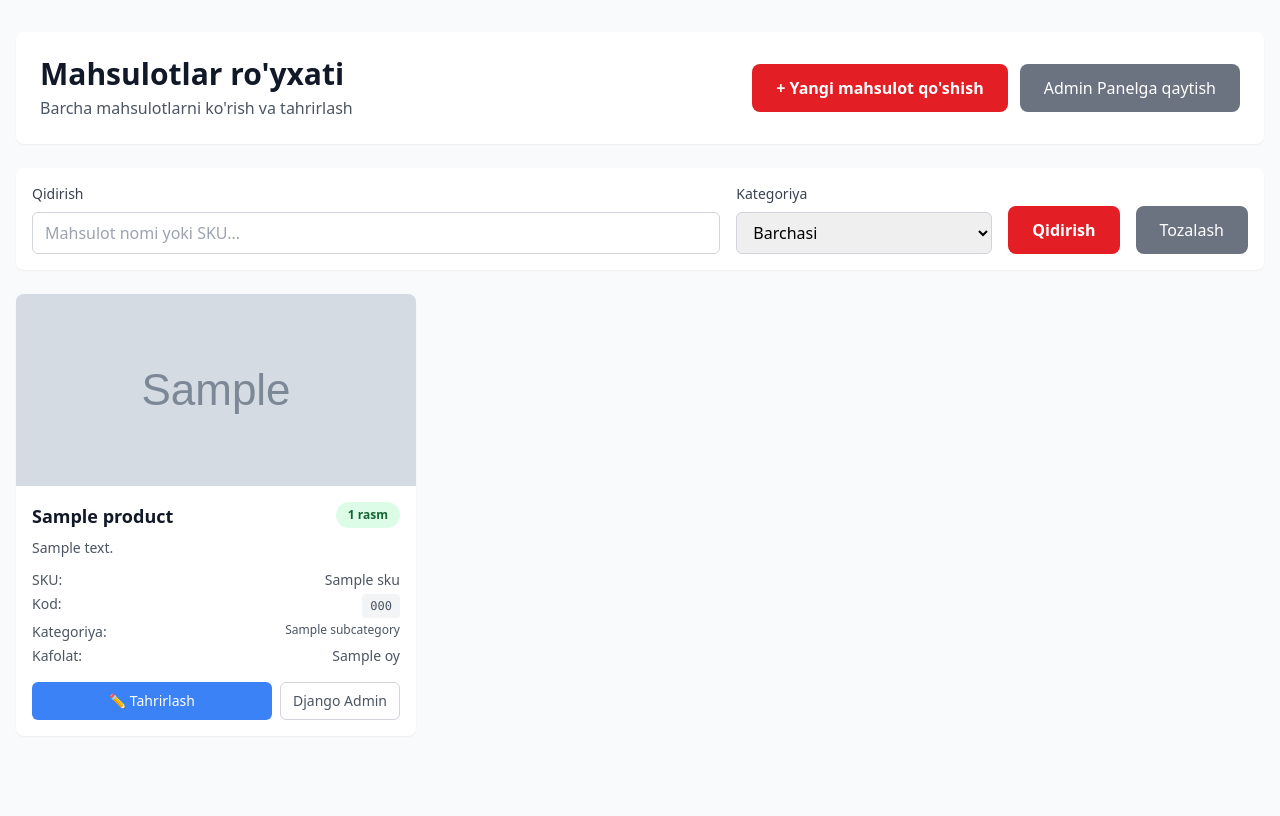
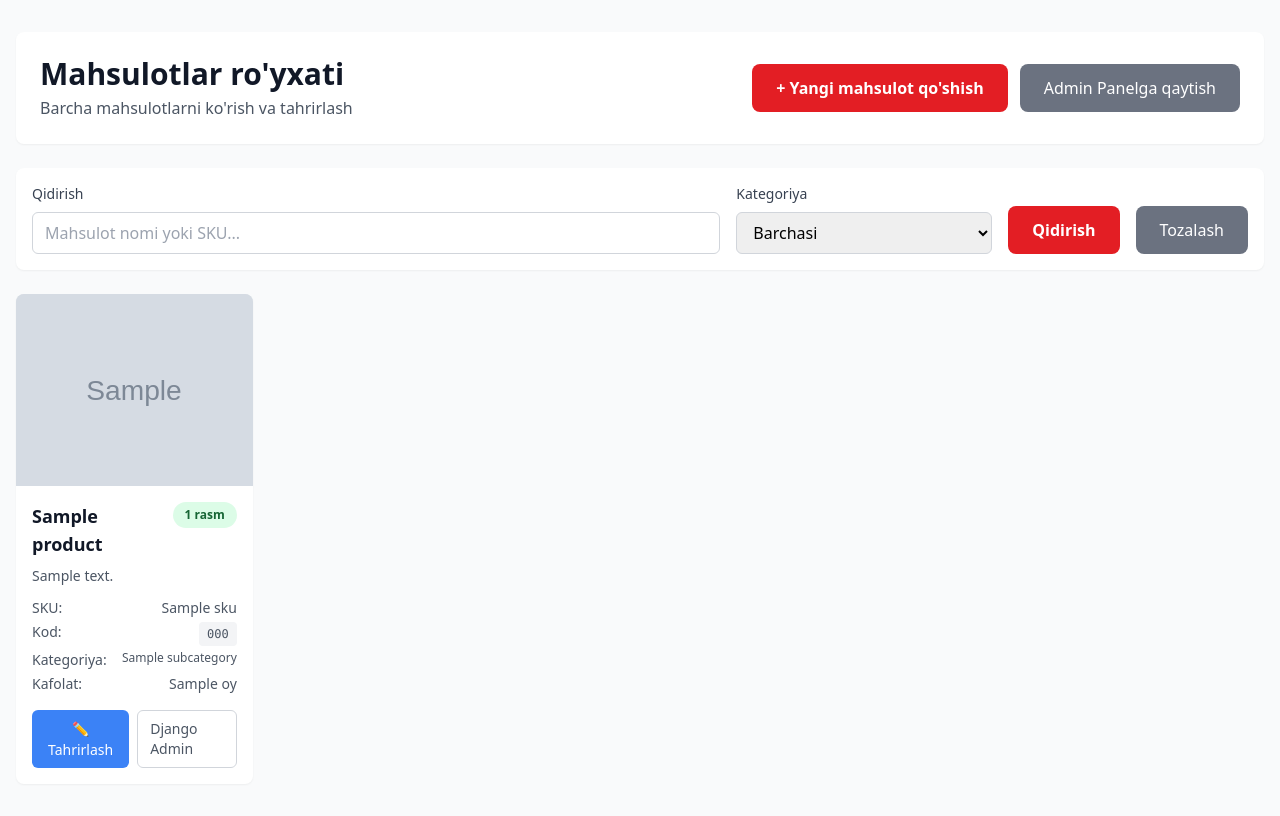
Before and after one commit to solohiddin1/site2, a Django app: template app/templates/list_products.html in a window 1280 px wide. Before the commit the page ends 720 px from the top, so only its background shows below. Run offline with Django 5.2, Linux system fonts and the light colour scheme; the template is opened without the code that fills it: most values are stand-ins (such as "Sample title", 1, 10 or a date in 2020); grey boxes marked "Sample" are stand-in pictures; some libraries are stand-ins or nearby versions.

Commit message:
list products

```diff
--- a/app/templates/list_products.html
+++ b/app/templates/list_products.html
@@ -67,7 +67,7 @@
         </div>
 
         <!-- Products Grid -->
-        <div class="grid grid-cols-1 md:grid-cols-2 lg:grid-cols-3 gap-6">
+        <div class="grid grid-cols-1 md:grid-cols-3 lg:grid-cols-4 xl:grid-cols-5 gap-4">
             {% for product in products %}
                 <div class="product-card bg-white rounded-lg shadow-sm overflow-hidden">
                     <!-- Product Image -->
```
